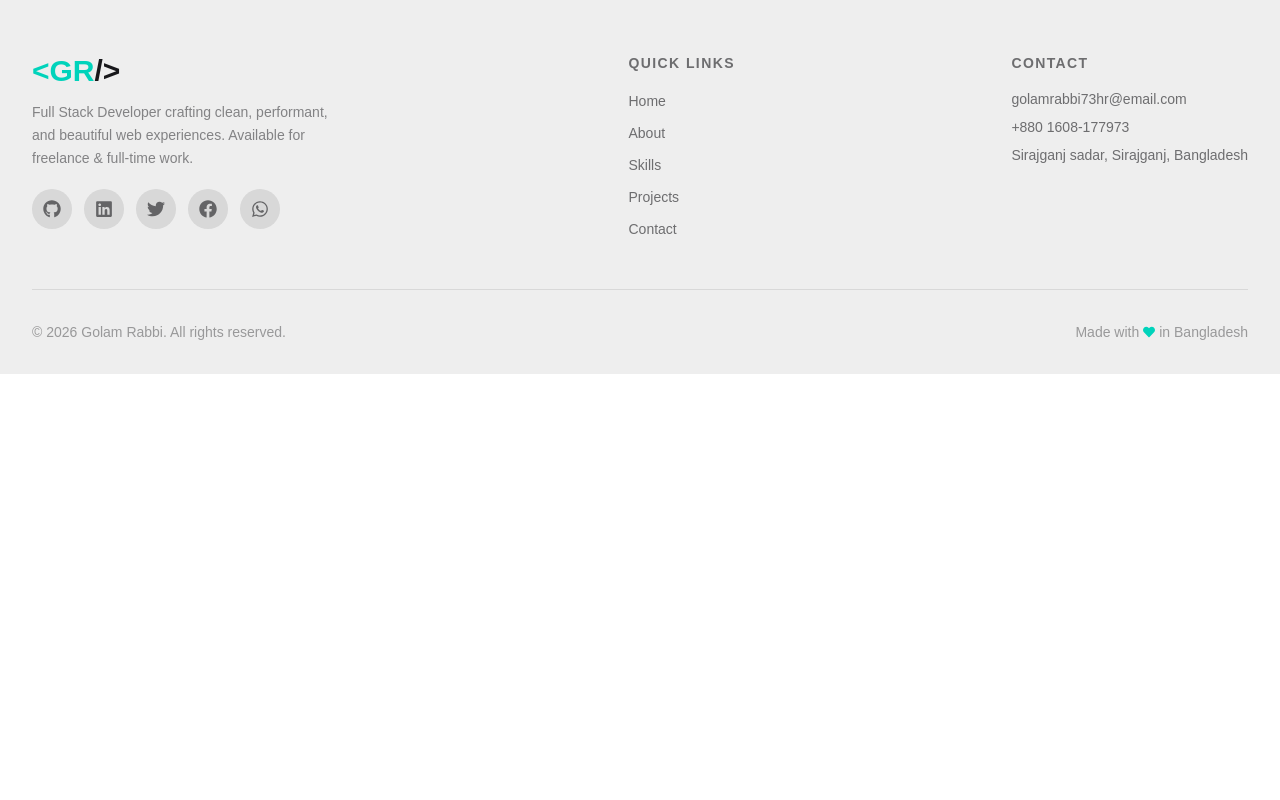
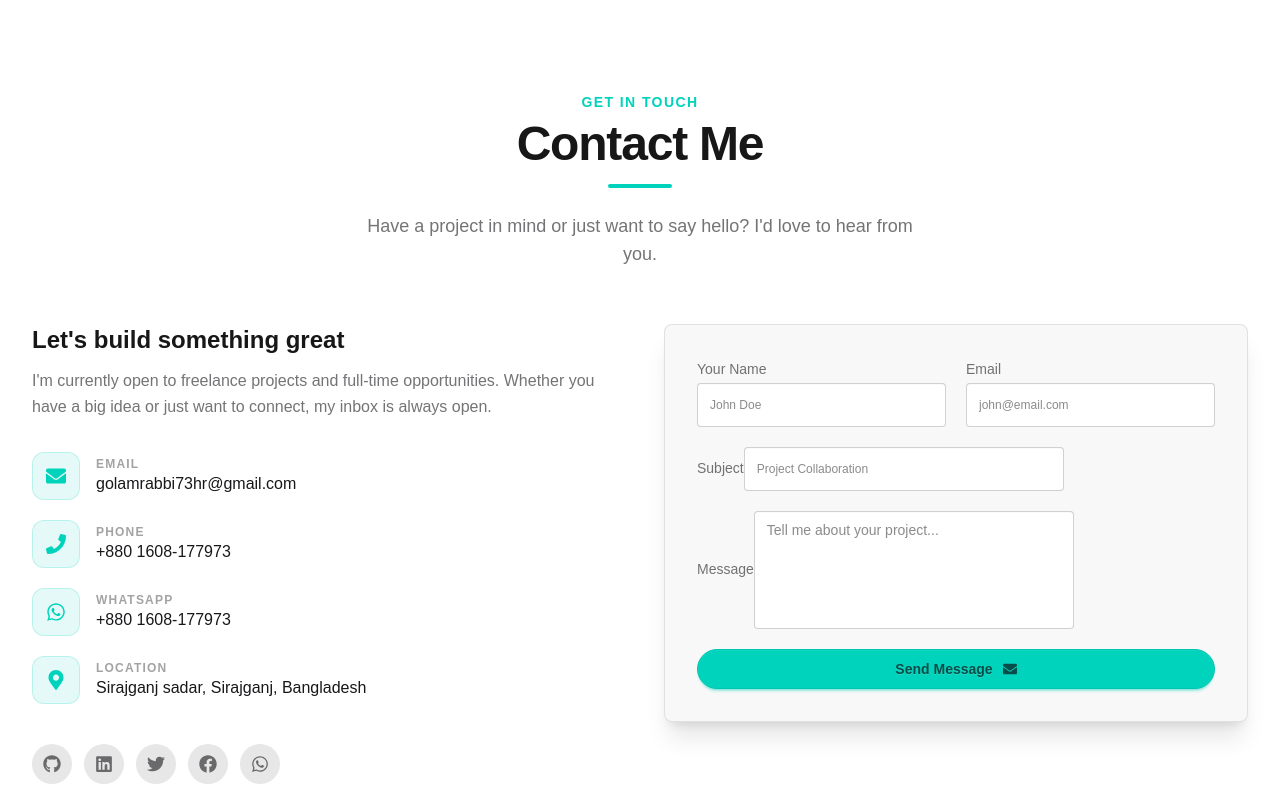
Before and after one commit to golamrabbi73/portfolio, a Next.js app: page / in a window 1280 px wide. Shown: the part 6500-7300 px from the top of the page. Before the commit the page ends 6874 px from the top, so only its background shows below. Built offline with nearby package versions, Linux system fonts and the light colour scheme.

Commit message:
added contact section

```diff
--- a/src/app/page.js
+++ b/src/app/page.js
@@ -1,4 +1,5 @@
 import About from "@/components/sections/About";
+import Contact from "@/components/sections/Contact";
 import Education from "@/components/sections/Education";
 import Experience from "@/components/sections/Experience";
 import Hero from "@/components/sections/Hero";
@@ -16,6 +17,7 @@ export default function Home() {
         <Education />
         <Experience />
         <Projects />
+        <Contact />
       </main>
     </>
   );
--- /dev/null
+++ b/src/components/sections/Contact.jsx
@@ -0,0 +1,182 @@
+"use client";
+import { useState } from "react";
+import { FaEnvelope, FaPhone, FaWhatsapp, FaMapMarkerAlt } from "react-icons/fa";
+import Container from "@/components/ui/Container";
+import SectionTitle from "@/components/ui/SectionTitle";
+import SocialLinks from "@/components/shared/SocialLinks";
+
+const contactInfo = [
+  {
+    icon: <FaEnvelope className="text-accent text-xl" />,
+    label: "Email",
+    value: "golamrabbi73hr@gmail.com",
+    href: "mailto:golamrabbi73hr@gmail.com",
+  },
+  {
+    icon: <FaPhone className="text-accent text-xl" />,
+    label: "Phone",
+    value: "+880 1608-177973",
+    href: "tel:+8801608177973",
+  },
+  {
+    icon: <FaWhatsapp className="text-accent text-xl" />,
+    label: "WhatsApp",
+    value: "+880 1608-177973",
+    href: "https://wa.me/8801608177973",
+  },
+  {
+    icon: <FaMapMarkerAlt className="text-accent text-xl" />,
+    label: "Location",
+    value: "Sirajganj sadar, Sirajganj, Bangladesh",
+    href: null,
+  },
+];
+
+export default function Contact() {
+  const [form, setForm] = useState({ name: "", email: "", subject: "", message: "" });
+  const [status, setStatus] = useState(null);
+
+  const handleChange = (e) =>
+    setForm((prev) => ({ ...prev, [e.target.name]: e.target.value }));
+
+  const handleSubmit = async (e) => {
+    e.preventDefault();
+    // TODO: Replace with EmailJS / Formspree / API route
+    setStatus("success");
+    setForm({ name: "", email: "", subject: "", message: "" });
+  };
+
+  return (
+    <section id="contact" className="py-24 bg-base-100">
+      <Container>
+        <SectionTitle
+          eyebrow="Get In Touch"
+          title="Contact Me"
+          subtitle="Have a project in mind or just want to say hello? I'd love to hear from you."
+        />
+
+        <div className="flex flex-col lg:flex-row gap-12">
+          {/* Info Side */}
+          <div className="flex-1">
+            <h3 className="font-display font-bold text-2xl mb-3">
+              Let's build something great
+            </h3>
+            <p className="text-base-content/60 leading-relaxed mb-8">
+              I'm currently open to freelance projects and full-time
+              opportunities. Whether you have a big idea or just want to
+              connect, my inbox is always open.
+            </p>
+
+            <div className="space-y-5 mb-10">
+              {contactInfo.map((info) => (
+                <div key={info.label} className="flex items-center gap-4">
+                  <div className="w-12 h-12 bg-accent/10 rounded-xl flex items-center justify-center flex-shrink-0 border border-accent/20">
+                    {info.icon}
+                  </div>
+                  <div>
+                    <p className="text-xs text-base-content/40 uppercase tracking-widest font-semibold">
+                      {info.label}
+                    </p>
+                    {info.href ? (
+                      <a
+                        href={info.href}
+                        target={info.href.startsWith("http") ? "_blank" : undefined}
+                        rel="noopener noreferrer"
+                        className="text-base-content hover:text-accent transition-colors font-medium"
+                      >
+                        {info.value}
+                      </a>
+                    ) : (
+                      <p className="text-base-content font-medium">{info.value}</p>
+                    )}
+                  </div>
+                </div>
+              ))}
+            </div>
+
+            <SocialLinks />
+          </div>
+
+          {/* Form Side */}
+          <div className="flex-1">
+            <div className="card bg-base-200 border border-base-content/10 p-8 shadow-xl">
+              {status === "success" && (
+                <div className="alert alert-success mb-6 text-sm">
+                  <span>Message sent! I'll get back to you soon. 🎉</span>
+                </div>
+              )}
+
+              <form onSubmit={handleSubmit} className="space-y-5">
+                <div className="grid grid-cols-1 sm:grid-cols-2 gap-5">
+                  <div className="form-control">
+                    <label className="label pb-1">
+                      <span className="label-text text-sm font-medium">Your Name</span>
+                    </label>
+                    <input
+                      type="text"
+                      name="name"
+                      value={form.name}
+                      onChange={handleChange}
+                      placeholder="John Doe"
+                      className="input input-bordered input-sm h-11 bg-base-100 focus:input-accent"
+                      required
+                    />
+                  </div>
+                  <div className="form-control">
+                    <label className="label pb-1">
+                      <span className="label-text text-sm font-medium">Email</span>
+                    </label>
+                    <input
+                      type="email"
+                      name="email"
+                      value={form.email}
+                      onChange={handleChange}
+                      placeholder="john@email.com"
+                      className="input input-bordered input-sm h-11 bg-base-100 focus:input-accent"
+                      required
+                    />
+                  </div>
+                </div>
+
+                <div className="form-control">
+                  <label className="label pb-1">
+                    <span className="label-text text-sm font-medium">Subject</span>
+                  </label>
+                  <input
+                    type="text"
+                    name="subject"
+                    value={form.subject}
+                    onChange={handleChange}
+                    placeholder="Project Collaboration"
+                    className="input input-bordered input-sm h-11 bg-base-100 focus:input-accent"
+                    required
+                  />
+                </div>
+
+                <div className="form-control">
+                  <label className="label pb-1">
+                    <span className="label-text text-sm font-medium">Message</span>
+                  </label>
+                  <textarea
+                    name="message"
+                    value={form.message}
+                    onChange={handleChange}
+                    placeholder="Tell me about your project..."
+                    rows={5}
+                    className="textarea textarea-bordered bg-base-100 focus:textarea-accent resize-none text-sm"
+                    required
+                  />
+                </div>
+
+                <button type="submit" className="btn btn-accent w-full rounded-full font-semibold">
+                  Send Message
+                  <FaEnvelope className="ml-1" />
+                </button>
+              </form>
+            </div>
+          </div>
+        </div>
+      </Container>
+    </section>
+  );
+}
```
